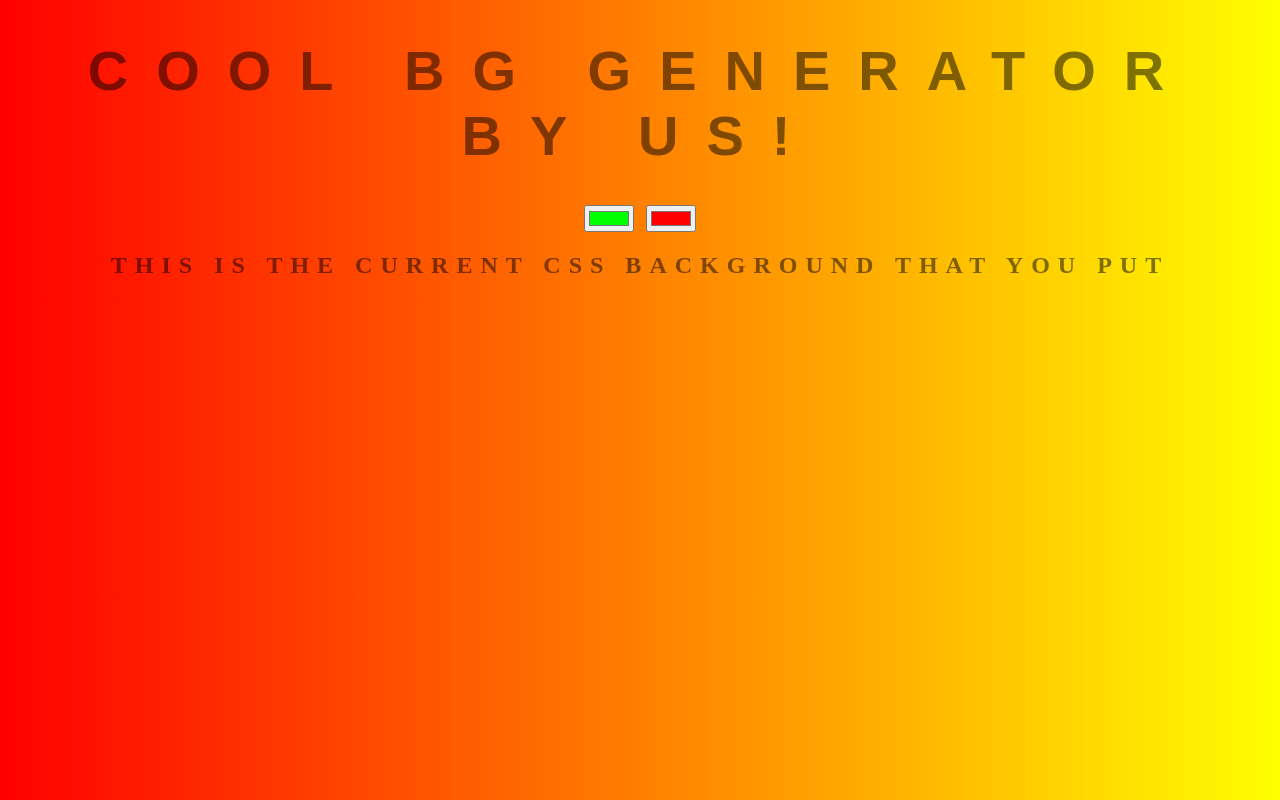
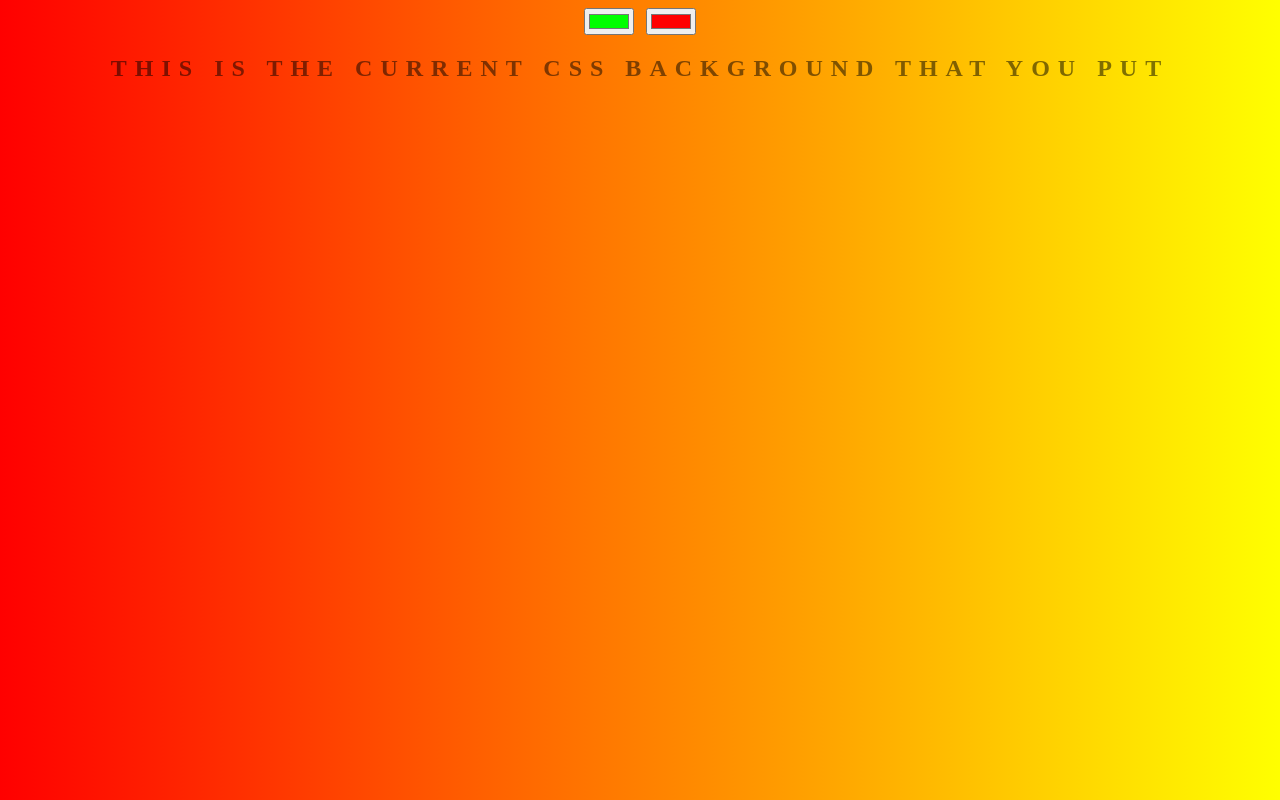
Before and after one commit to JuliusP22/background_generator, a plain HTML site: page background_gen.html in a window 1280 px wide. Drawn offline with Linux system fonts and the light colour scheme.

Commit message:
new changes on the html file

```diff
--- a/background_gen.html
+++ b/background_gen.html
@@ -8,7 +8,6 @@
     <link type="text/css" rel="stylesheet" href="stylebg.css">
 </head>
 <body id="gradient">
-    <h1>COOL BG Generator By Us!</h1>
     <input class="color1" type="color" name="color1" value="#00ff00">
     <input class="color2" type="color" name="color2" value="#ff0000">
     <h2>This is the Current CSS Background that you put</h2>
```
